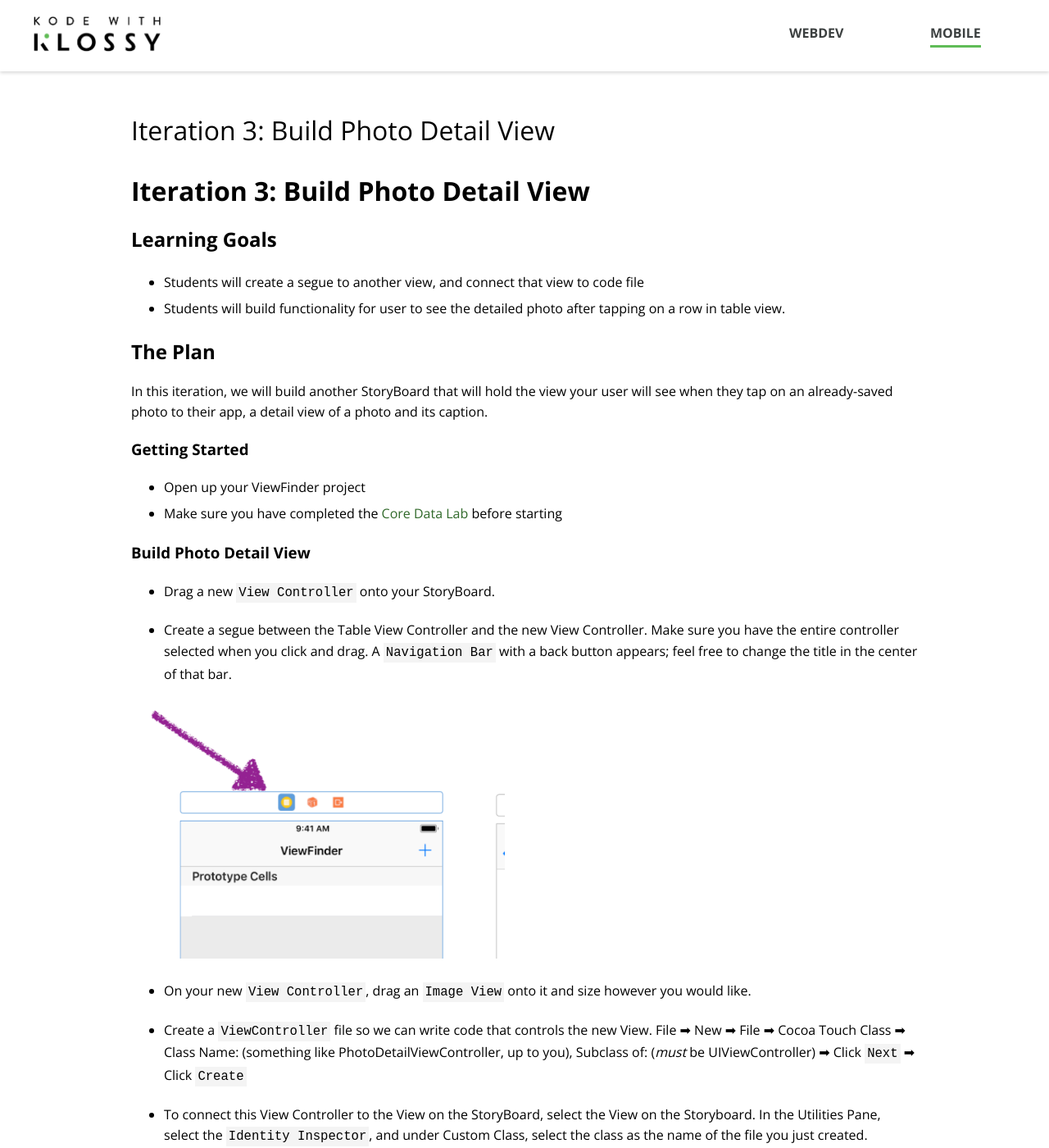
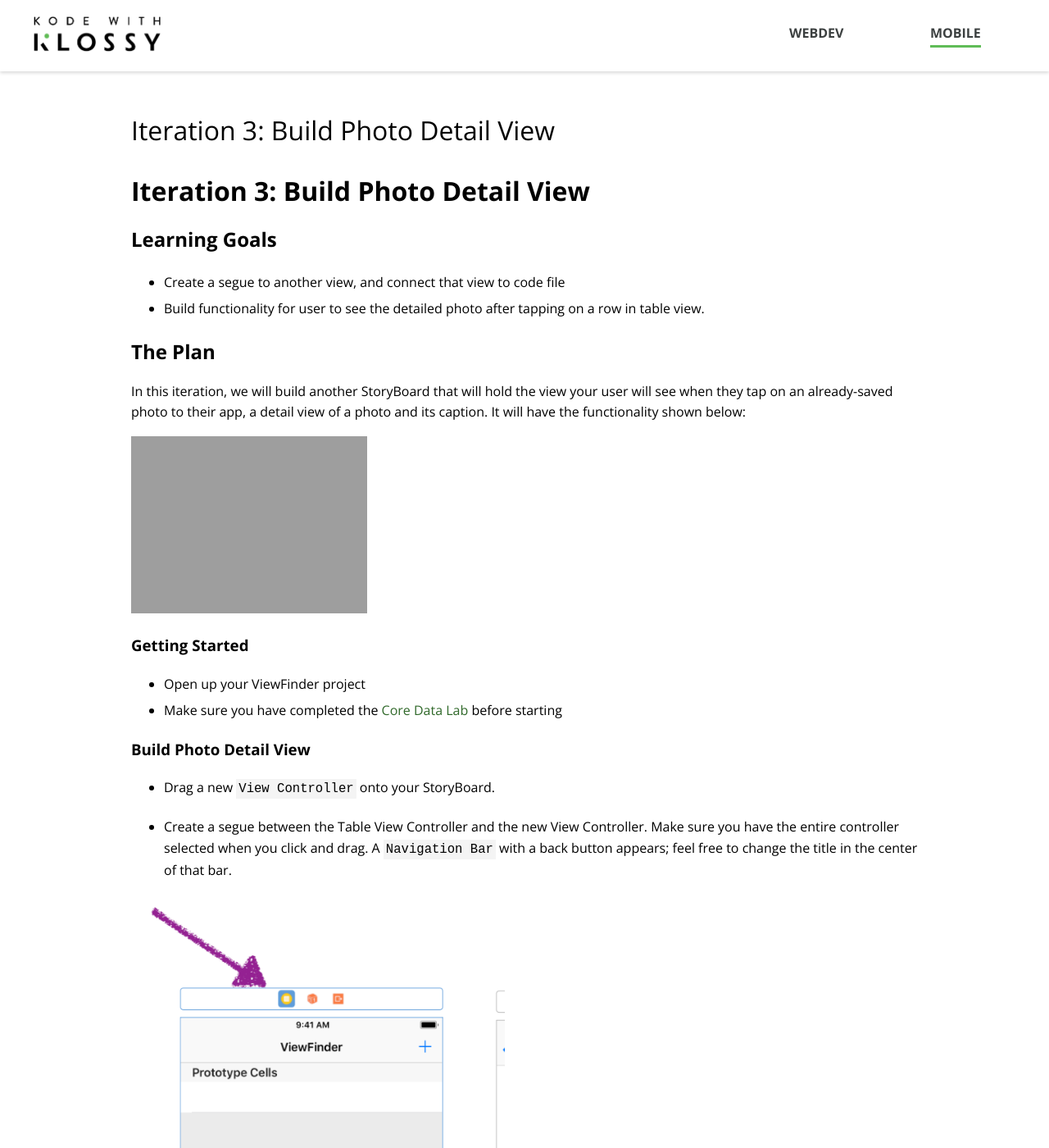
Before and after one commit to ameseee/kwk-curriculum-site, a Jekyll site: the page built from swift-ios/projects/viewfinder/i3.md, in a window 1280 px wide and 1400 px high. Shown: the whole window at 82% size. Built offline with Jekyll 4.4.1, drawn with Linux system fonts in a browser that asks for light colours; nearby versions of some CDN libraries; our own code applies the rules of GitHub Pages for plain Markdown files; some of the changed text lies outside the part shown.

Commit message:
Update It3 directions and add giphy

```diff
--- a/swift-ios/projects/viewfinder/i3.md
+++ b/swift-ios/projects/viewfinder/i3.md
@@ -2,12 +2,14 @@
 
 ## Learning Goals
 
-* Students will create a segue to another view, and connect that view to code file
-* Students will build functionality for user to see the detailed photo after tapping on a row in table view.
+* Create a segue to another view, and connect that view to code file
+* Build functionality for user to see the detailed photo after tapping on a row in table view.
 
 ## The Plan
 
-In this iteration, we will build another StoryBoard that will hold the view your user will see when they tap on an already-saved photo to their app, a detail view of a photo and its caption.
+In this iteration, we will build another StoryBoard that will hold the view your user will see when they tap on an already-saved photo to their app, a detail view of a photo and its caption. It will have the functionality shown below:
+
+<img class="extra-small" src="{{ site.url }}/swift-ios/projects/viewfinder/assets/complete-i3.gif">
 
 ### Getting Started
 
```
Also changed, not shown: other parts of swift-ios/projects/viewfinder/i3.md (+1 -1 lines), 1 other file.
